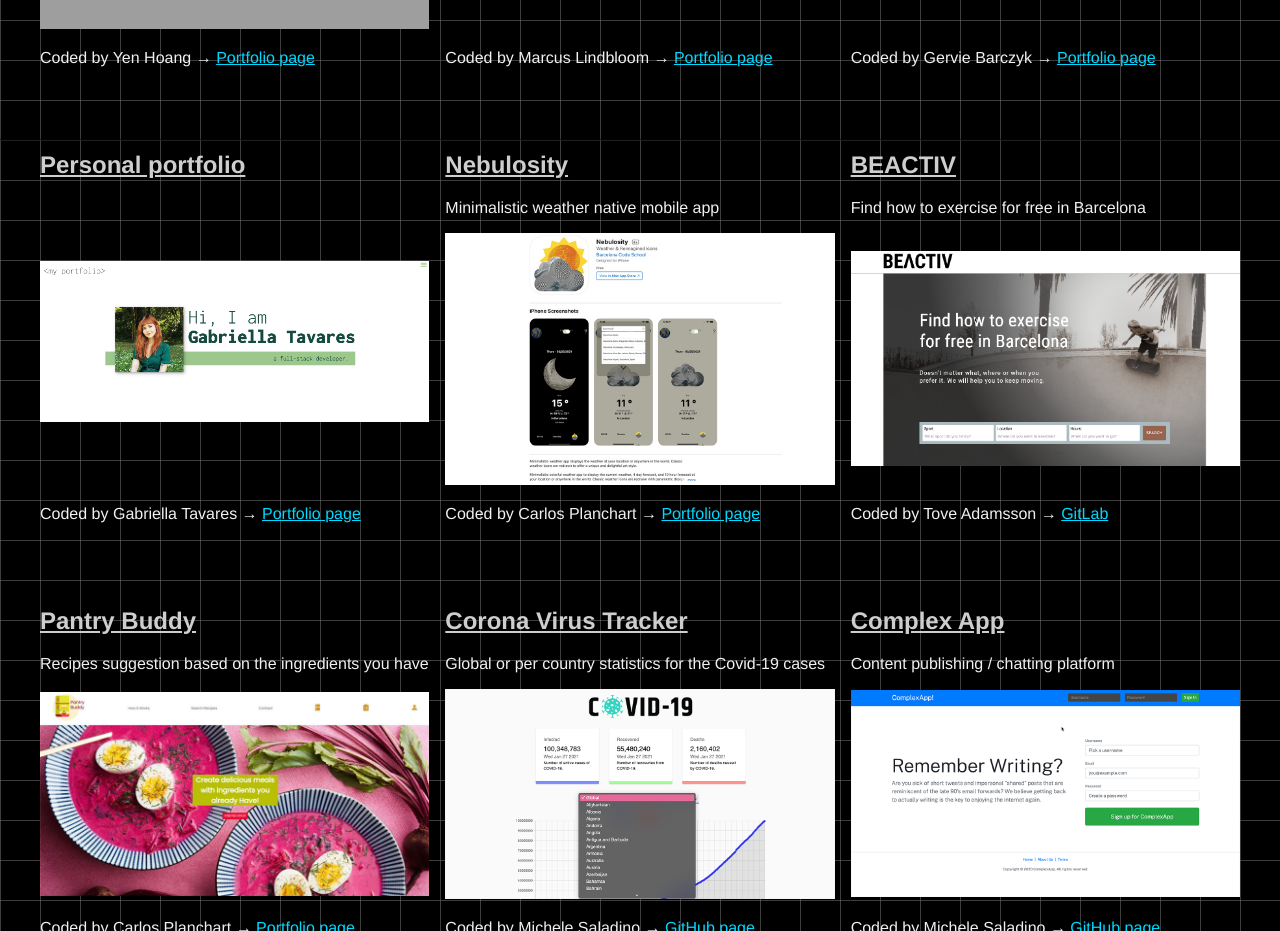
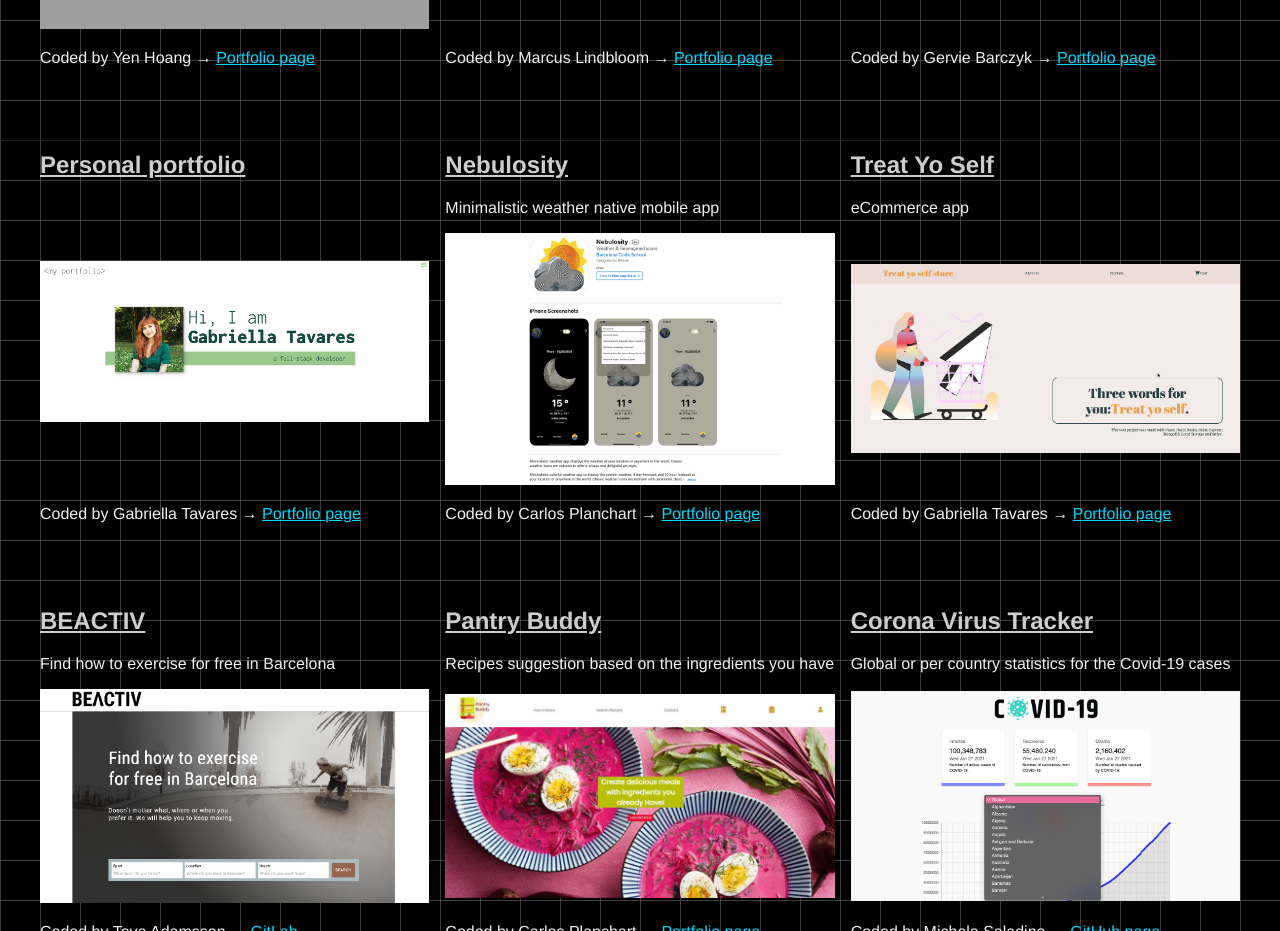
Before and after one commit to gk3000/students_projects_showcase, a React (Create React App) app: page / in a window 1280 px wide. Shown: the part 1460-2391 px from the top of the page. Built offline with nearby package versions, Linux system fonts and the light colour scheme; grey boxes are pictures that could not be loaded.

Commit message:
auto push

```diff
--- a/src/App.js
+++ b/src/App.js
@@ -188,17 +188,17 @@
 </p>
 </section>
 
-{/*<section className='project'>
+<section className='project'>
 <div>
-<h1><a href='http://157.230.23.136' target='_blank' rel="noopener noreferrer">Treat Yo Self</a></h1>
+<h1><a href='https://nameless-caverns-26248.herokuapp.com/' target='_blank' rel="noopener noreferrer">Treat Yo Self</a></h1>
 <p>eCommerce app</p>
 </div>
-<a href='http://157.230.23.136' target='_blank' rel="noopener noreferrer">
+<a href='https://nameless-caverns-26248.herokuapp.com/' target='_blank' rel="noopener noreferrer">
 <img src={treatyoself} alt='Treat Yo Self eCommerce app' />
 </a>
 <p>Coded by Gabriella Tavares → <a href='http://gabriellatavares.surge.sh' target='_blank' rel="noopener noreferrer">Portfolio page</a>
 </p>
-</section> */}
+</section>
 
 
 <section className='project'>
```
